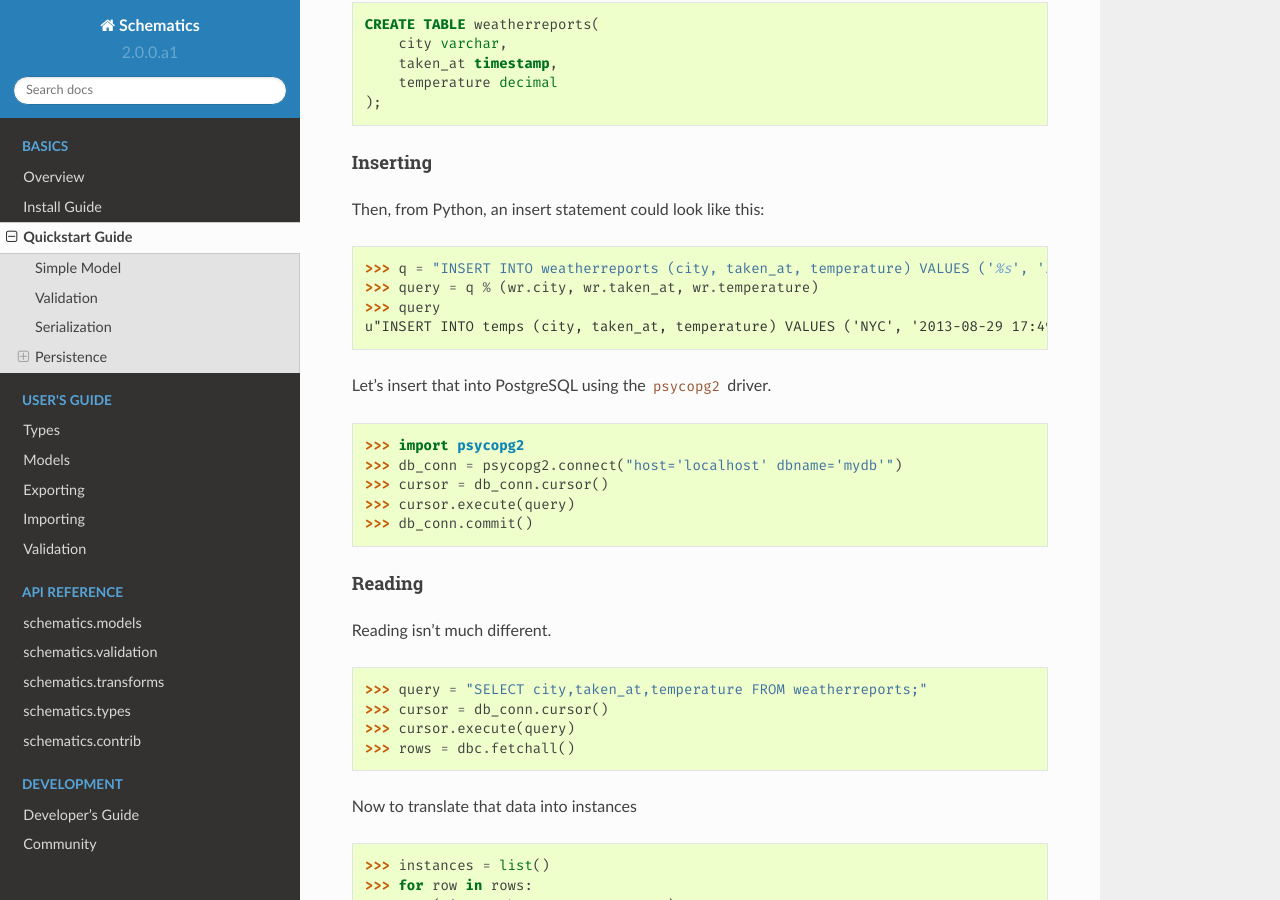
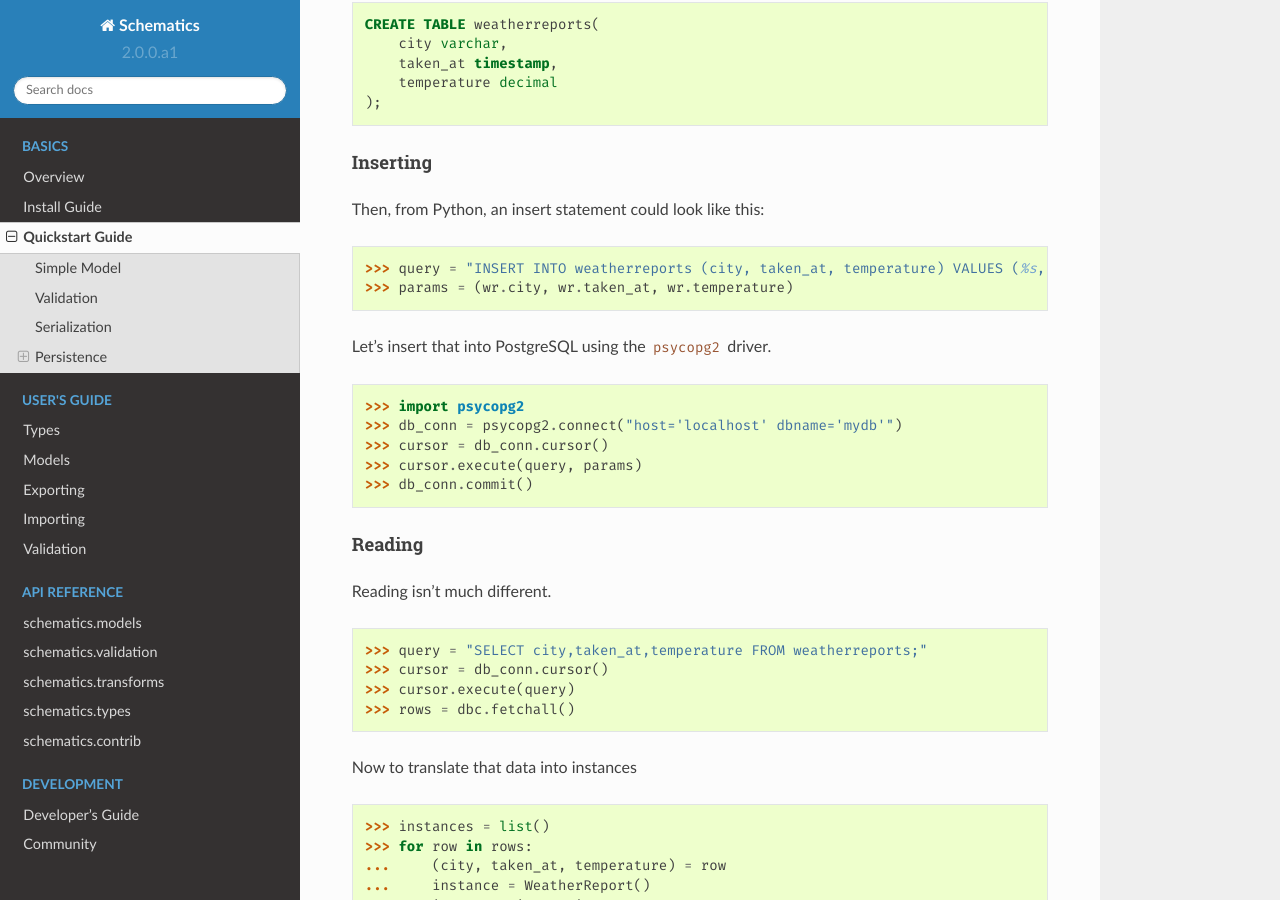
Before and after one commit to schematics/schematics, a Sphinx documentation site: the page built from docs/basics/quickstart.rst, in a window 1280 px wide and 900 px high, scrolled down 2509 px. Built offline with Sphinx 7.4.7 and the Read the Docs theme 2.0.0, drawn with Linux system fonts in a browser that asks for light colours.

Commit message:
Tweak code example to avoid sql injection

```diff
--- a/docs/basics/quickstart.rst
+++ b/docs/basics/quickstart.rst
@@ -145,10 +145,8 @@ Then, from Python, an insert statement could look like this:
 
 ::
 
-  >>> q = "INSERT INTO weatherreports (city, taken_at, temperature) VALUES ('%s', '%s', '%s');"
-  >>> query = q % (wr.city, wr.taken_at, wr.temperature)
-  >>> query
-  u"INSERT INTO temps (city, taken_at, temperature) VALUES ('NYC', '2013-08-29 17:49:41.284189', '80');"
+  >>> query = "INSERT INTO weatherreports (city, taken_at, temperature) VALUES (%s, %s, %s);"
+  >>> params = (wr.city, wr.taken_at, wr.temperature)
 
 Let's insert that into PostgreSQL using the ``psycopg2`` driver.
 
@@ -157,7 +155,7 @@ Let's insert that into PostgreSQL using the ``psycopg2`` driver.
   >>> import psycopg2
   >>> db_conn = psycopg2.connect("host='localhost' dbname='mydb'")
   >>> cursor = db_conn.cursor()
-  >>> cursor.execute(query)
+  >>> cursor.execute(query, params)
   >>> db_conn.commit()
 
 
```
